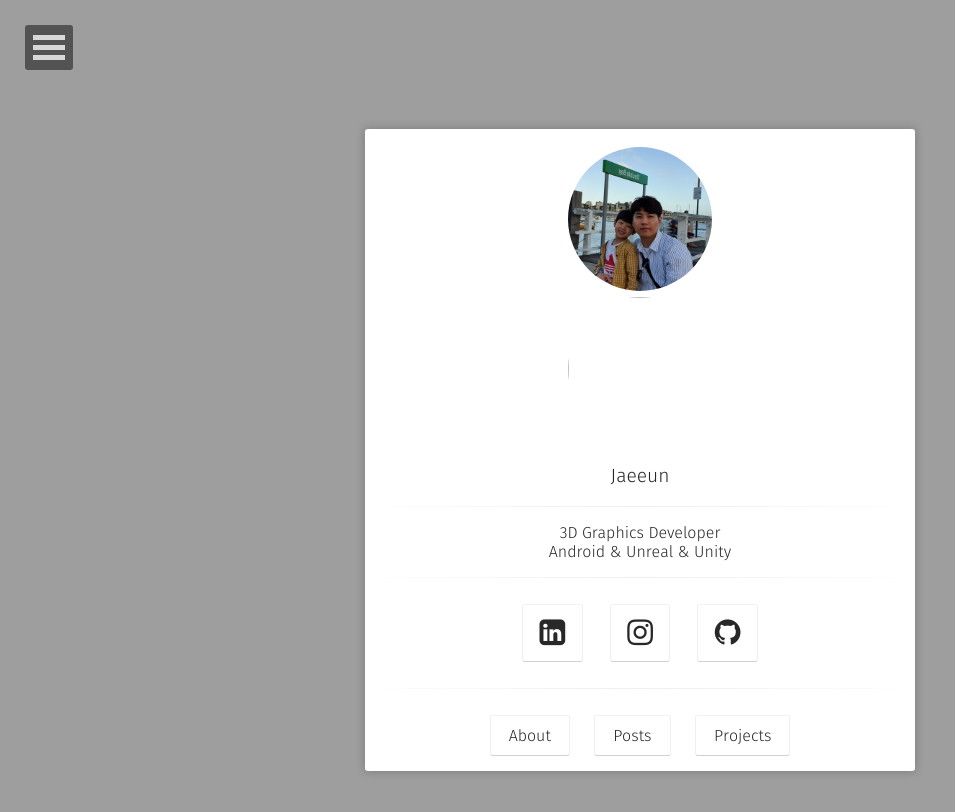
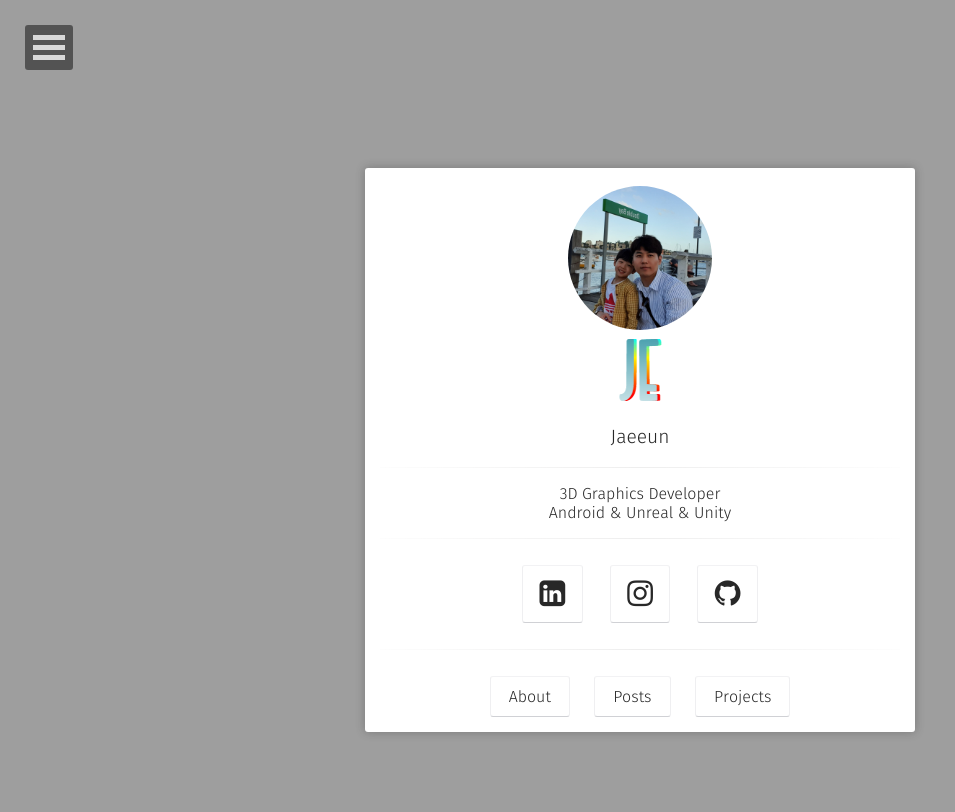
Before and after one commit to jaeeun/jaeeun.github.io, a Jekyll site: the page built from index.html, in a window 1280 px wide. Shown: the top 812 px of the page, without its empty margins (0-955 px from the left). Built offline with Jekyll 4.4.1, drawn with Linux system fonts in a browser that asks for light colours; some web fonts are replaced.

Commit message:
change home html icon

```diff
--- a/_config.yml
+++ b/_config.yml
@@ -6,7 +6,7 @@ reading_time:       true
 words_per_minute:   200
 logo:               "assets/profile/sydney_with_son.jpg"
 background:         'assets/img/placeholder-big.jpg'
-icon:               'favicon.png'
+icon:               'assets/img/favicons/apple-icon-72x72.png'
 tiled_bg:           false   # Set this true if you want to tile your background image, otherwise it will be covered
 locale:             en_US
 url:                https://jaeeun.github.io
--- a/_layouts/home.html
+++ b/_layouts/home.html
@@ -20,7 +20,9 @@ layout: compress
                     </a>
                     <h3 class="title">
                         <a class="zoombtn" href="{{ site.url }}">
-							<img src="{{ site.favicon }}" class="img-circle zoombtn">
+                        	<img src="{{ site.icon }}">
+                        </a>
+                        <a class="zoombtn" href="{{ site.url }}">
                         	<p style="font-size:1.2rem;font-weight:300">{{ site.title }}</p>
 			            </a>
                     </h3>
```
